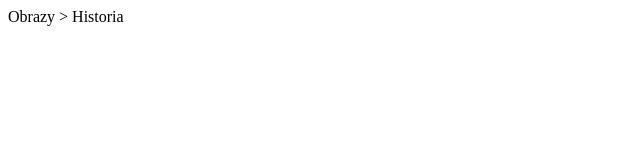
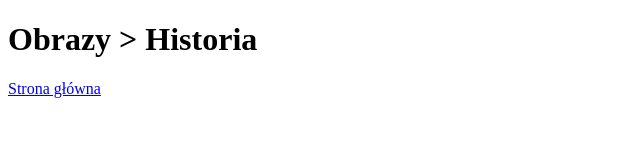
Before and after one commit to squteronsquter/gatsby-v3-mojeobrazy, a Gatsby site: page /paintings/history in a window 1280 px wide. Shown: the whole page, without its empty margins (0-640 px from the left). Built offline with nearby package versions, Linux system fonts and the light colour scheme; Gatsby itself is replaced by a stand-in of ours.

Commit message:
Historia - back to home page link added

```diff
--- a/src/pages/paintings/history.js
+++ b/src/pages/paintings/history.js
@@ -1,5 +1,11 @@
 import React from "react"
+import { Link } from "gatsby"
 
 export default function history() {
-  return <div>Obrazy > Historia</div>
+  return (
+    <>
+      <h1> Obrazy > Historia</h1>
+      <Link to="/">Strona główna</Link>
+    </>
+  )
 }
```
